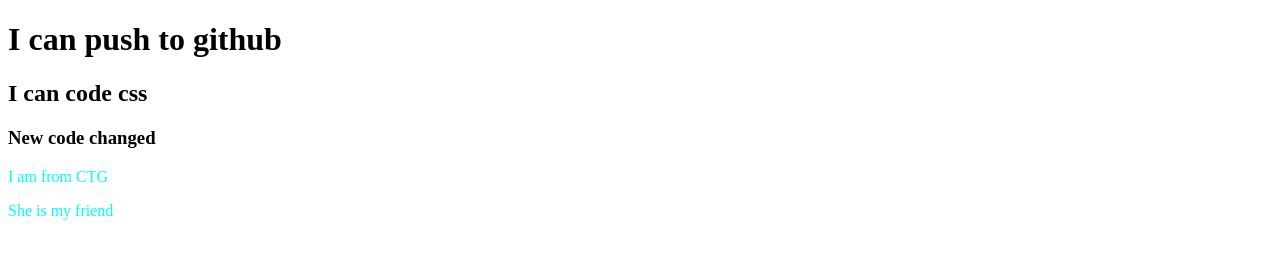
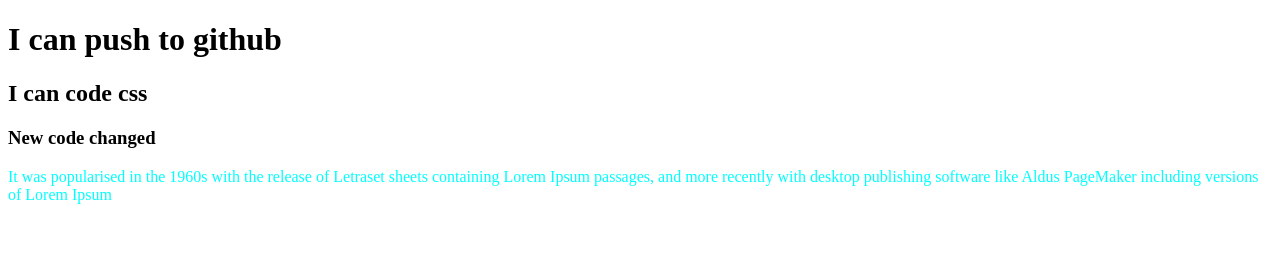
Before and after one commit to neelasen/my-2nd-repo, a plain HTML site: page index.html in a window 1280 px wide. Drawn offline with Linux system fonts and the light colour scheme.

```diff
--- a/index.html
+++ b/index.html
@@ -11,8 +11,8 @@
     <h1>I can push to github</h1>
     <h2>I can code css</h2>
     <h3>New code changed</h3>
-    <p>I am from CTG</p>
-    <p>She is my friend</p>
+    <p>It was popularised in the 1960s with the release of Letraset sheets containing Lorem Ipsum passages, and more recently with desktop publishing software like Aldus PageMaker including versions of Lorem Ipsum</p>
+
 
 
 </body>
```
